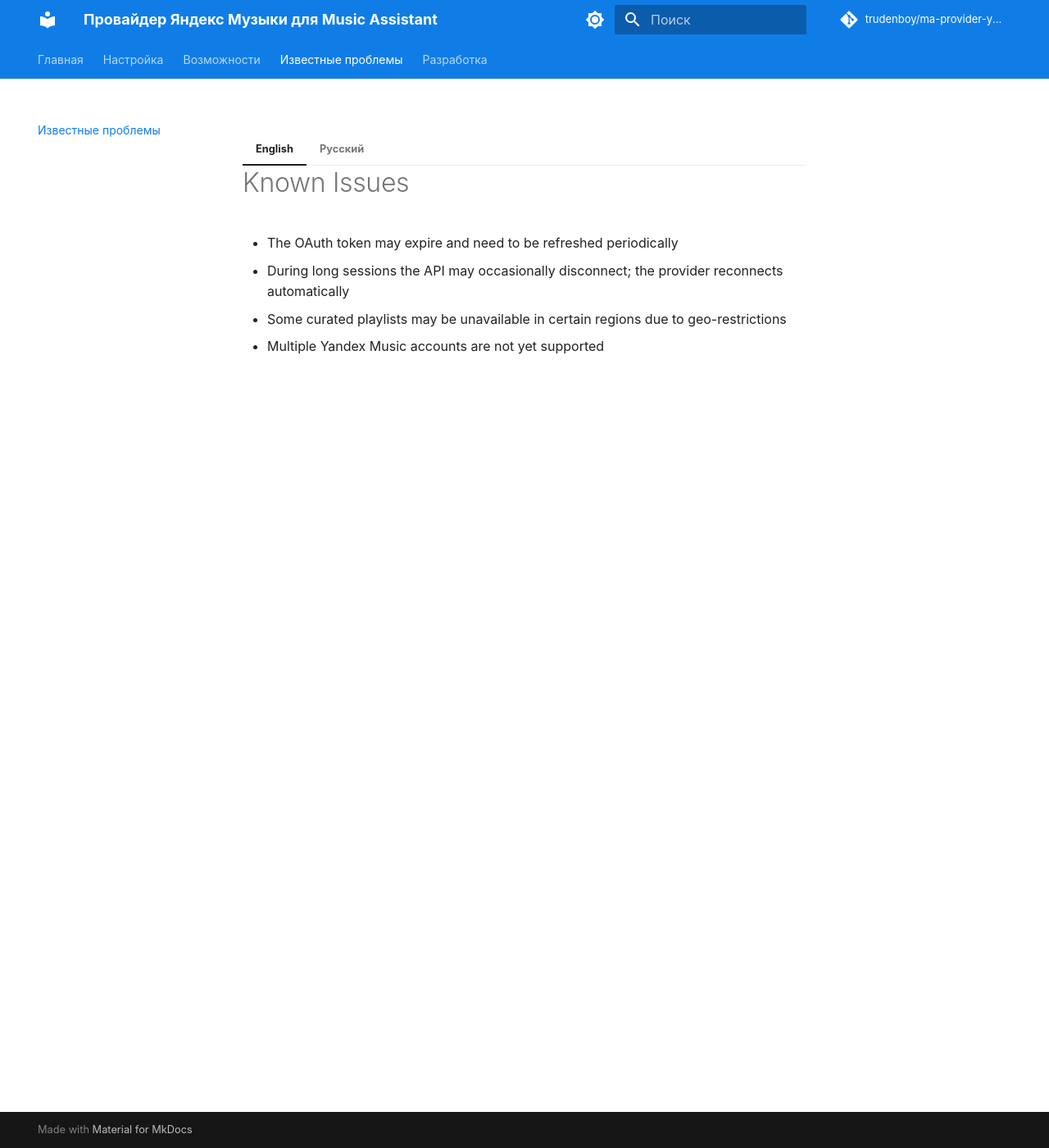
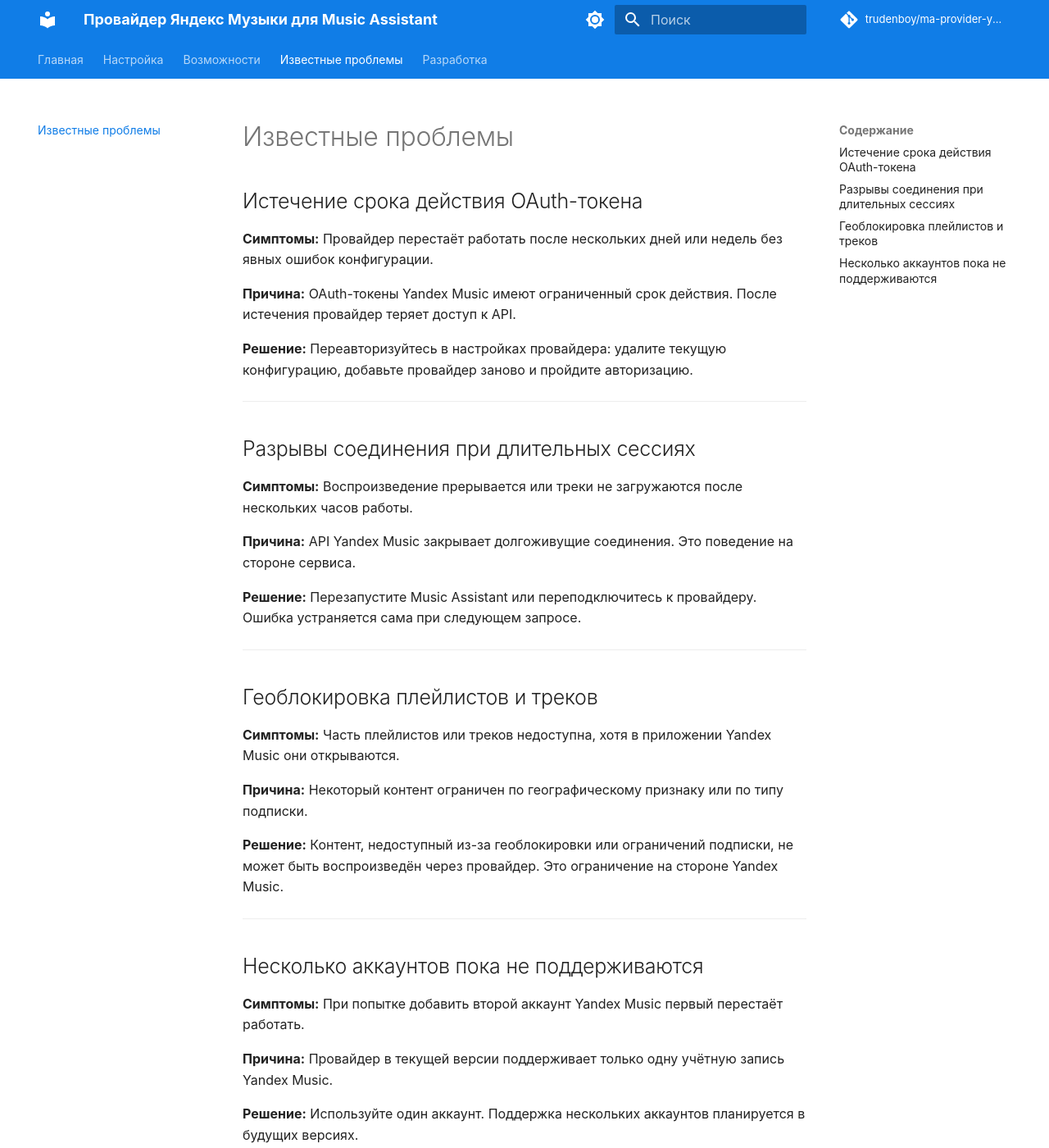
Before and after one commit to trudenboy/ma-provider-yandex-music, an MkDocs documentation site: the page built from docs/known-issues.md, in a window 1280 px wide and 1400 px high. Shown: the whole window at 82% size. Built offline with MkDocs 1.6.1 and Material for MkDocs 9.7.7, drawn with Linux system fonts in a browser that asks for light colours; comment, search, counter and statistics services are not loaded.

```diff
--- a/docs/known-issues.md
+++ b/docs/known-issues.md
@@ -1,17 +1,39 @@
-=== "English"
+# Известные проблемы
 
-    # Known Issues
+## Истечение срока действия OAuth-токена
 
-    - The OAuth token may expire and need to be refreshed periodically
-    - During long sessions the API may occasionally disconnect; the provider reconnects automatically
-    - Some curated playlists may be unavailable in certain regions due to geo-restrictions
-    - Multiple Yandex Music accounts are not yet supported
+**Симптомы:** Провайдер перестаёт работать после нескольких дней или недель без явных ошибок конфигурации.
 
-=== "Русский"
+**Причина:** OAuth-токены Yandex Music имеют ограниченный срок действия. После истечения провайдер теряет доступ к API.
 
-    # Известные проблемы
+**Решение:** Переавторизуйтесь в настройках провайдера: удалите текущую конфигурацию, добавьте провайдер заново и пройдите авторизацию.
 
-    - OAuth-токен может истечь и потребовать периодического обновления
-    - При длительных сессиях API может периодически отключаться; провайдер переподключается автоматически
-    - Некоторые тематические плейлисты могут быть недоступны в определённых регионах из-за гео-ограничений
-    - Поддержка нескольких аккаунтов Yandex Music пока не реализована
+---
+
+## Разрывы соединения при длительных сессиях
+
+**Симптомы:** Воспроизведение прерывается или треки не загружаются после нескольких часов работы.
+
+**Причина:** API Yandex Music закрывает долгоживущие соединения. Это поведение на стороне сервиса.
+
+**Решение:** Перезапустите Music Assistant или переподключитесь к провайдеру. Ошибка устраняется сама при следующем запросе.
+
+---
+
+## Геоблокировка плейлистов и треков
+
+**Симптомы:** Часть плейлистов или треков недоступна, хотя в приложении Yandex Music они открываются.
+
+**Причина:** Некоторый контент ограничен по географическому признаку или по типу подписки.
+
+**Решение:** Контент, недоступный из-за геоблокировки или ограничений подписки, не может быть воспроизведён через провайдер. Это ограничение на стороне Yandex Music.
+
+---
+
+## Несколько аккаунтов пока не поддерживаются
+
+**Симптомы:** При попытке добавить второй аккаунт Yandex Music первый перестаёт работать.
+
+**Причина:** Провайдер в текущей версии поддерживает только одну учётную запись Yandex Music.
+
+**Решение:** Используйте один аккаунт. Поддержка нескольких аккаунтов планируется в будущих версиях.
--- a/docs/stylesheets/extra.css
+++ b/docs/stylesheets/extra.css
@@ -20,7 +20,7 @@
   --md-accent-fg-color--transparent: #40bcf21a;
 }
 
-/* System font stack — no Google Fonts dependency */
+/* System font stack — matches music-assistant.io (no Google Fonts dependency) */
 :root {
   --md-text-font: -apple-system, BlinkMacSystemFont, "Segoe UI", Roboto, Helvetica, Arial, sans-serif;
   --md-code-font: ui-monospace, SFMono-Regular, "SF Mono", Menlo, Monaco, Consolas, "Liberation Mono", "Courier New", monospace;
```
Also changed, not shown: docs/incident-management.md (+6 -0 lines), 2 other files.
